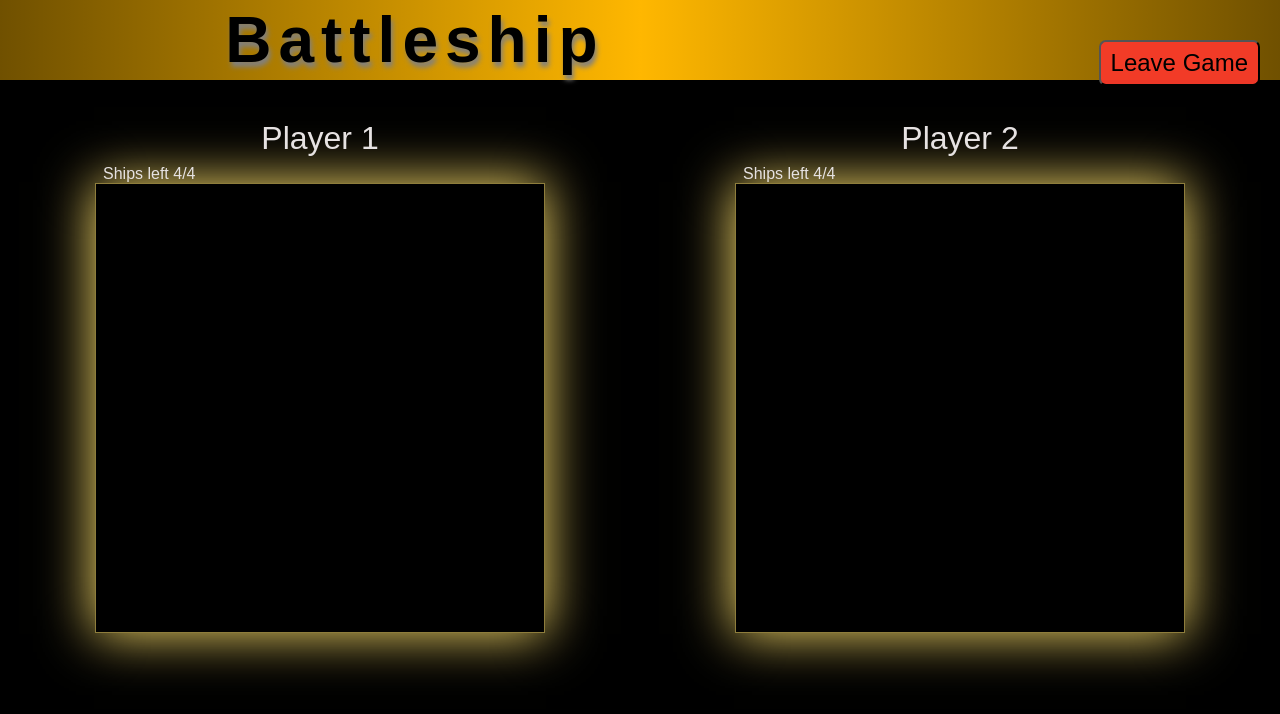
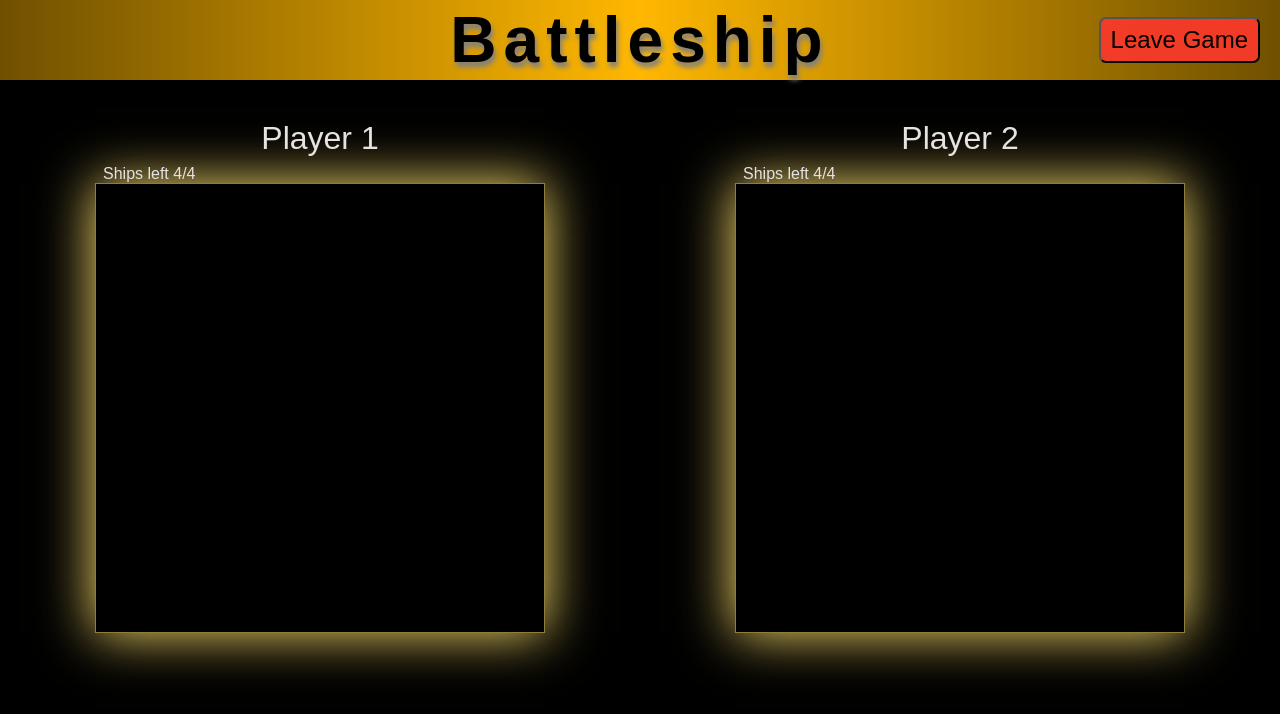
Before and after one commit to 50773sa/battleship-client, a React (Create React App) app: page /game in a window 1280 px wide. Shown: the top 714 px of the page. Built offline with nearby package versions, Linux system fonts and the light colour scheme; a web font is replaced by a local one.

Commit message:
The button moved when adding 'Link' to it, but is now in the right place, plus I  added cursor pointer to it.

```diff
--- a/src/App.scss
+++ b/src/App.scss
@@ -90,11 +90,20 @@ header {
 		letter-spacing: 7px;
   	}
 
-	.leaveGameBtn{
+	a {
+		display: flex;
+		align-items: center;
+		width: 20%;
+		position: absolute;
+		right: 0px;
+	}
+
+	.leaveGameBtn {
 		font-size: 1.5rem;
 		background-color: rgba(247, 58, 41, 0.955);
 		position: absolute;
 		right: 20px;
+		cursor: pointer;
     }
 }
 
```
